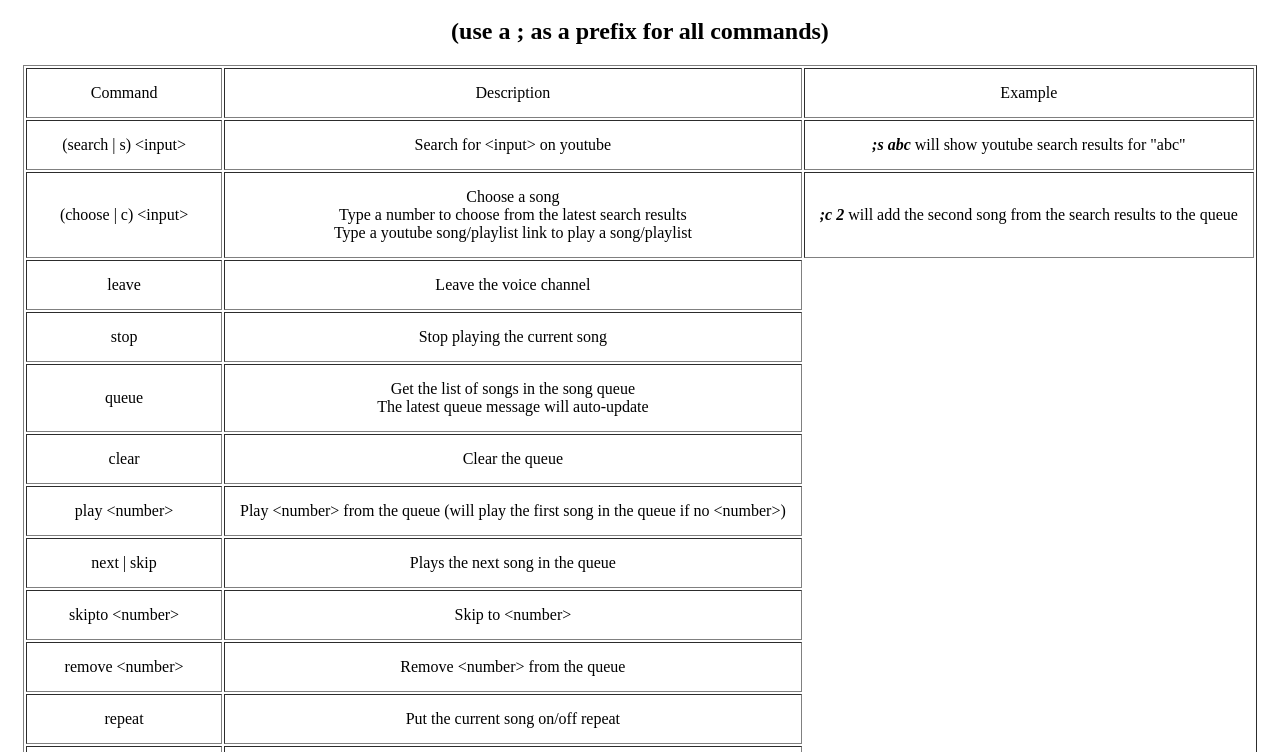
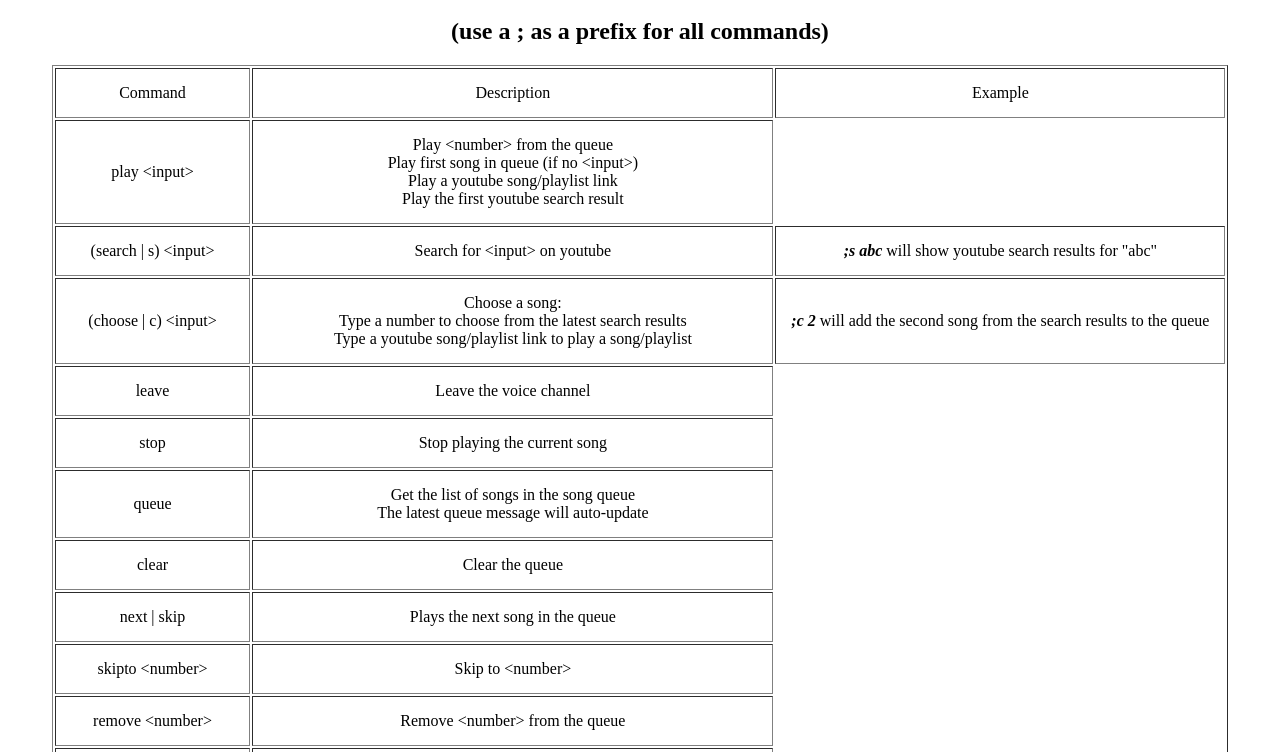
Before and after one commit to Moochachos/moochachos.github.io, a plain HTML site: page goosebot/help.html in a window 1280 px wide. Shown: the part 48-800 px from the top of the page. Drawn offline with Linux system fonts and the light colour scheme.

Commit message:
Add files via upload

```diff
--- a/goosebot/help.html
+++ b/goosebot/help.html
@@ -27,13 +27,17 @@ example {
   <td>Example</td>
 
   <tr class="tableRow">
+  <td>play &lt;input&gt;</td>
+  <td>Play &lt;number&gt; from the queue <br> Play first song in queue (if no &lt;input&gt;) <br> Play a youtube song/playlist link <br> Play the first youtube search result</td>
+
+  <tr class="tableRow">
   <td>(search | s) &lt;input&gt;</td>
   <td>Search for &lt;input&gt; on youtube</td>
   <td><example>;s abc</example> will show youtube search results for "abc"</td>
 
   <tr class="tableRow">
   <td>(choose | c) &lt;input&gt;</td>
-  <td>Choose a song <br> Type a number to choose from the latest search results <br> Type a youtube song/playlist link to play a song/playlist</td>
+  <td>Choose a song: <br> Type a number to choose from the latest search results <br> Type a youtube song/playlist link to play a song/playlist</td>
   <td><example>;c 2</example> will add the second song from the search results to the queue</td>
 
   <tr class="tableRow">
@@ -51,10 +55,6 @@ example {
   <tr class="tableRow">
   <td>clear</td>
   <td>Clear the queue</td>
-
-  <tr class="tableRow">
-  <td>play &lt;number&gt;</td>
-  <td>Play &lt;number&gt; from the queue (will play the first song in the queue if no &lt;number&gt;)</td>
 
   <tr class="tableRow">
   <td>next | skip</td>
```
